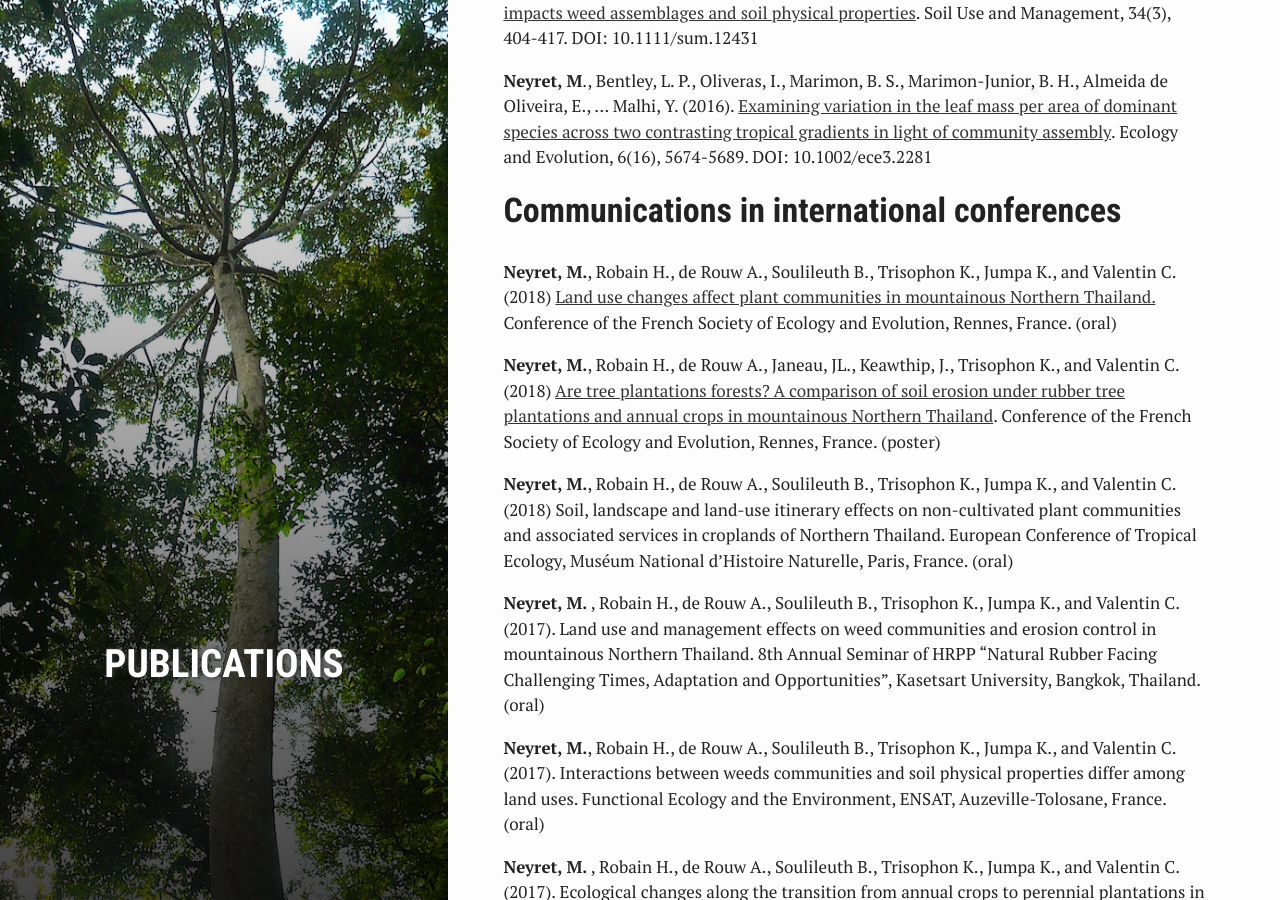
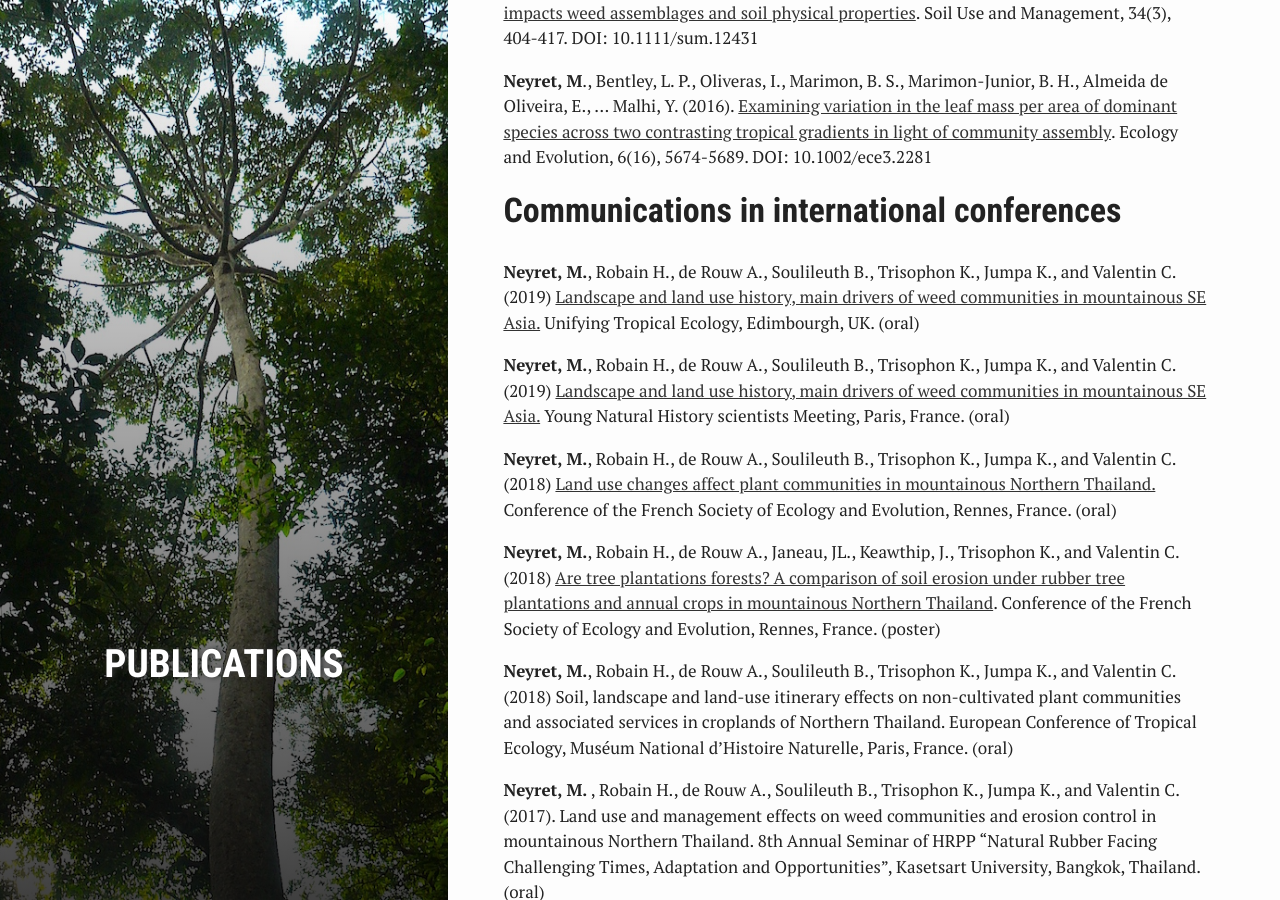
Before and after one commit to mneyret/website, a Jekyll site: the page built from publi.md, in a window 1280 px wide and 900 px high, scrolled down 397 px. Built offline with Jekyll 4.4.1, drawn with Linux system fonts in a browser that asks for light colours.

```diff
--- a/publi.md
+++ b/publi.md
@@ -16,6 +16,16 @@ Gvozdevaite A., Oliveras I., Domingues T., Peprah T., Boakye M., Afriyie L., Pei
 
 
 # **Communications in international conferences**
+**Neyret, M.**, Robain H., de Rouw A., Soulileuth B., Trisophon K., Jumpa K., and Valentin C. (2019) <a href="/assets/images/Neyret_Agroecology_and_ecology_of_agroecosystems.pdf" target="_blank">Landscape and land use history, main
+drivers of weed communities in
+mountainous SE Asia.</a>
+Unifying Tropical Ecology, Edimbourgh, UK. (oral)
+
+
+**Neyret, M.**, Robain H., de Rouw A., Soulileuth B., Trisophon K., Jumpa K., and Valentin C. (2019) <a href="/assets/images/Neyret_Agroecology_and_ecology_of_agroecosystems.pdf" target="_blank">Landscape and land use history, main
+drivers of weed communities in
+mountainous SE Asia.</a>
+Young Natural History scientists Meeting, Paris, France. (oral)
 
 **Neyret, M.**, Robain H., de Rouw A., Soulileuth B., Trisophon K., Jumpa K., and Valentin C. (2018) <a href="/assets/images/Neyret_Agroecology_and_ecology_of_agroecosystems.pdf" target="_blank">Land use changes affect plant communities in mountainous Northern Thailand.</a>
 Conference of the French Society of Ecology and Evolution, Rennes, France. (oral)
```
Also changed, not shown: cv.md (+2 -1 lines), index.md (+4 -2 lines), 4 other files.
